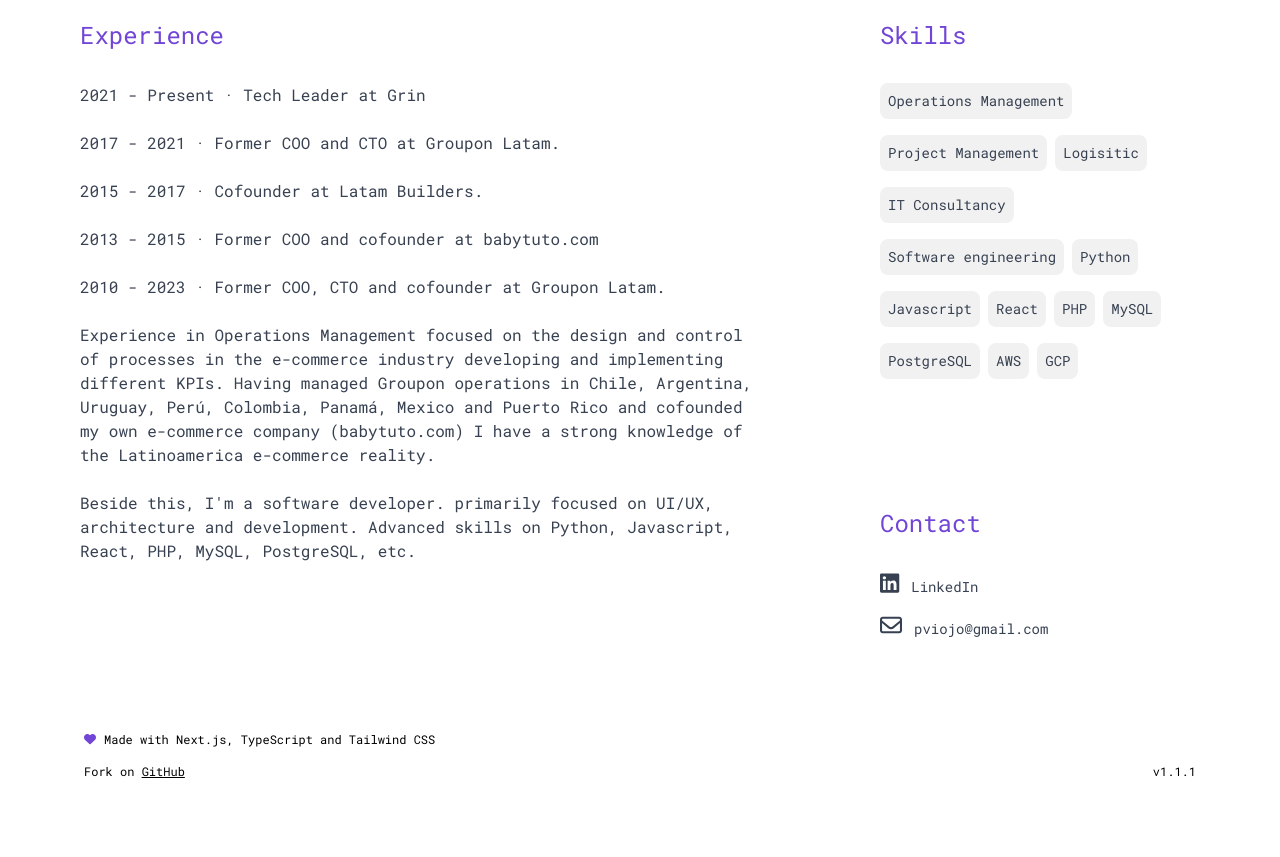
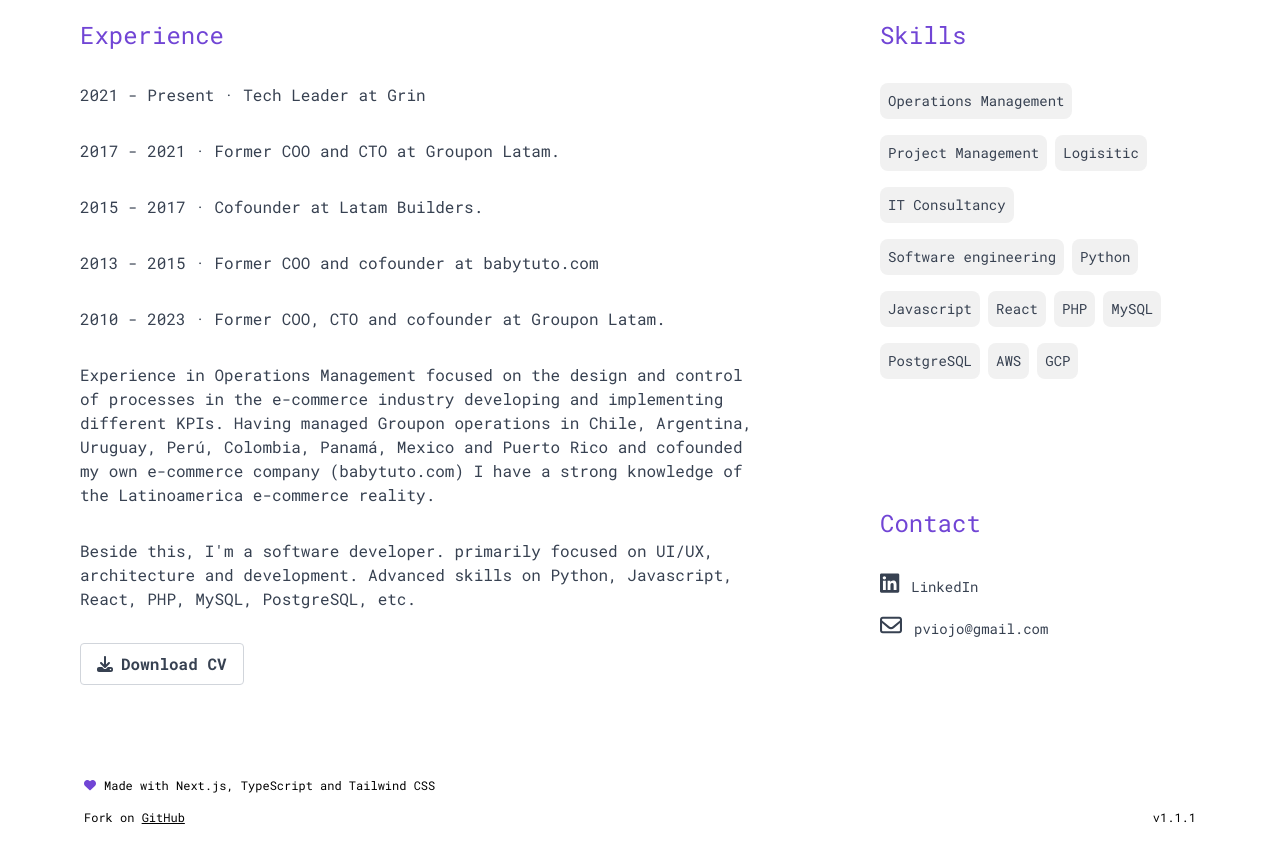
Before and after one commit to pviojo/portfolio, a Next.js app: page / in a window 1280 px wide. Shown: the part 440-1297 px from the top of the page. Before the commit the page ends 1251 px from the top, so only its background shows below. Built offline with nearby package versions, Linux system fonts and the light colour scheme.

Commit message:
Add Download CV

```diff
--- a/src/app/globals.css
+++ b/src/app/globals.css
@@ -21,6 +21,9 @@
   }
   .section-title{
     @apply text-2xl mb-8 color-purple;
+  }
+  .p{
+    @apply mb-8;
   }
 }
 
--- a/src/app/page.tsx
+++ b/src/app/page.tsx
@@ -3,6 +3,7 @@
 import { faGithub, faLinkedin, faWhatsapp } from "@fortawesome/free-brands-svg-icons";
 import { faEnvelope } from '@fortawesome/free-regular-svg-icons';
 import { IBM_Plex_Sans } from 'next/font/google';
+import { faDownload } from '@fortawesome/free-solid-svg-icons';
 
 const typography = IBM_Plex_Sans({
   subsets: ["latin"],
@@ -70,33 +71,43 @@
           <div className="grid grid-rows-[auto]">
             <div className="p-8 md:p-10 mt-8 md:mt-0">
               <div className="section-title">Experience</div>
+              <p className="p">
                 2021 - Present &middot; Tech Leader at Grin
-              <br />
-              <br />
+              </p>
+              <p className="p">
                 2017 - 2021 &middot; Former COO and CTO at Groupon Latam.
-              <br />
-              <br />
+              </p>
+              <p className="p">
                 2015 - 2017 &middot; Cofounder at Latam Builders.
-              <br />
-              <br />
+              </p>
+              <p className="p">
                 2013 - 2015 &middot; Former COO and cofounder at babytuto.com
-              <br />
-              <br />
+              </p>
+              <p className="p">
                 2010 - 2023 &middot; Former COO, CTO and cofounder at Groupon Latam.
-              <br />
-              <br />
+              </p>
+              <p className="p">
                 Experience in Operations Management focused on the design and control of
                 processes in the e-commerce industry developing and implementing
                 different KPIs. Having managed Groupon operations in Chile, Argentina,
                 Uruguay, Perú, Colombia, Panamá, Mexico and Puerto Rico and cofounded my
                 own e-commerce company (babytuto.com) I have a strong knowledge of the
                 Latinoamerica e-commerce reality.
-              <br />
-              <br />
+              </p>
+              <p className="p">
                 Beside this, I&apos;m a software developer. primarily focused on UI/UX,
                 architecture and development. Advanced skills on Python, Javascript,
                 React, PHP, MySQL, PostgreSQL, etc.
-
+              </p>
+              <div>
+                <a
+                  className="border border-gray-300 dark:border-gray-500 font-bold py-2 px-4 rounded inline-flex items-center"
+                  href="/files/Pablo Viojo - CV - 2023.pdf" target='_blank' rel="noreferrer"
+                >
+                  <FontAwesomeIcon icon={faDownload}
+                    className='mr-2' />
+                  Download CV</a>
+              </div>
             </div>
           </div>
           <div className="grid grid-rows-[auto_1fr]">
```
Also changed, not shown: 1 other file (tests, documents, lock files or other folders). Lines whose indentation alone changed are shown as unchanged.
